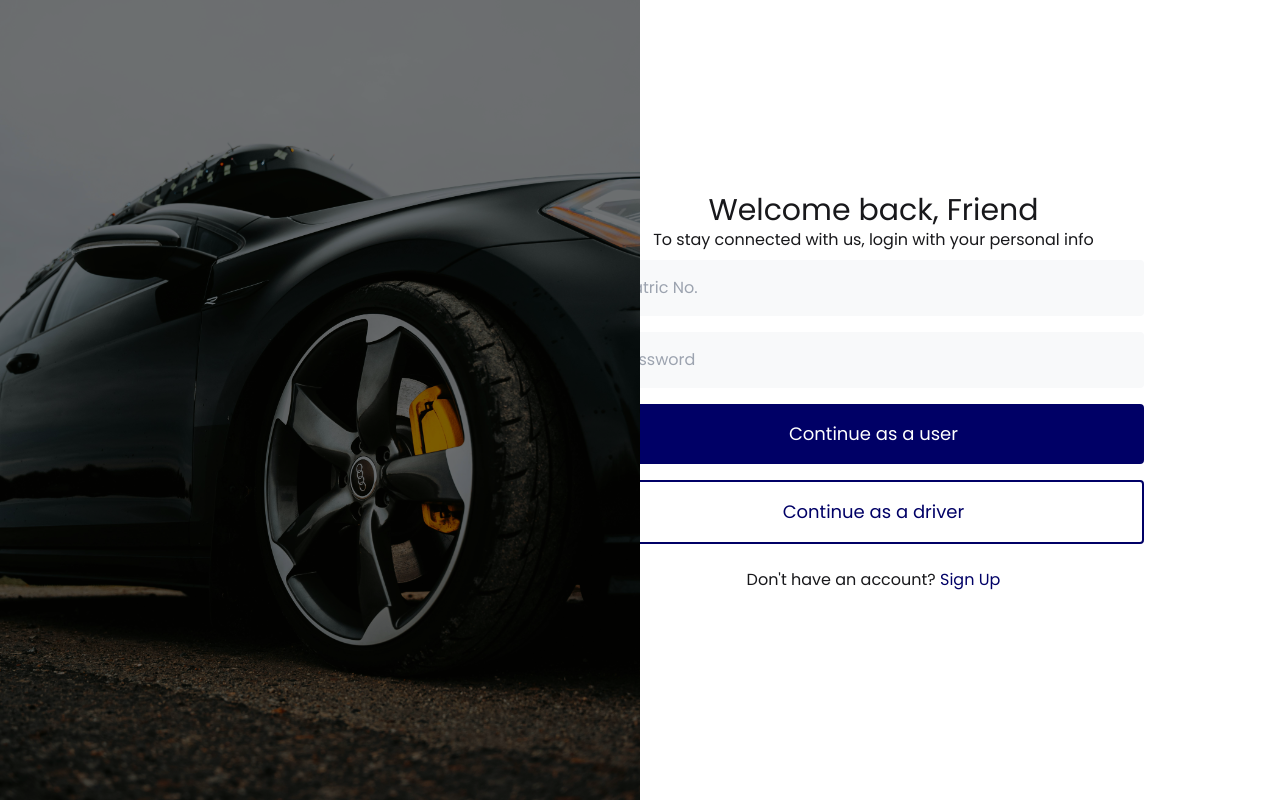
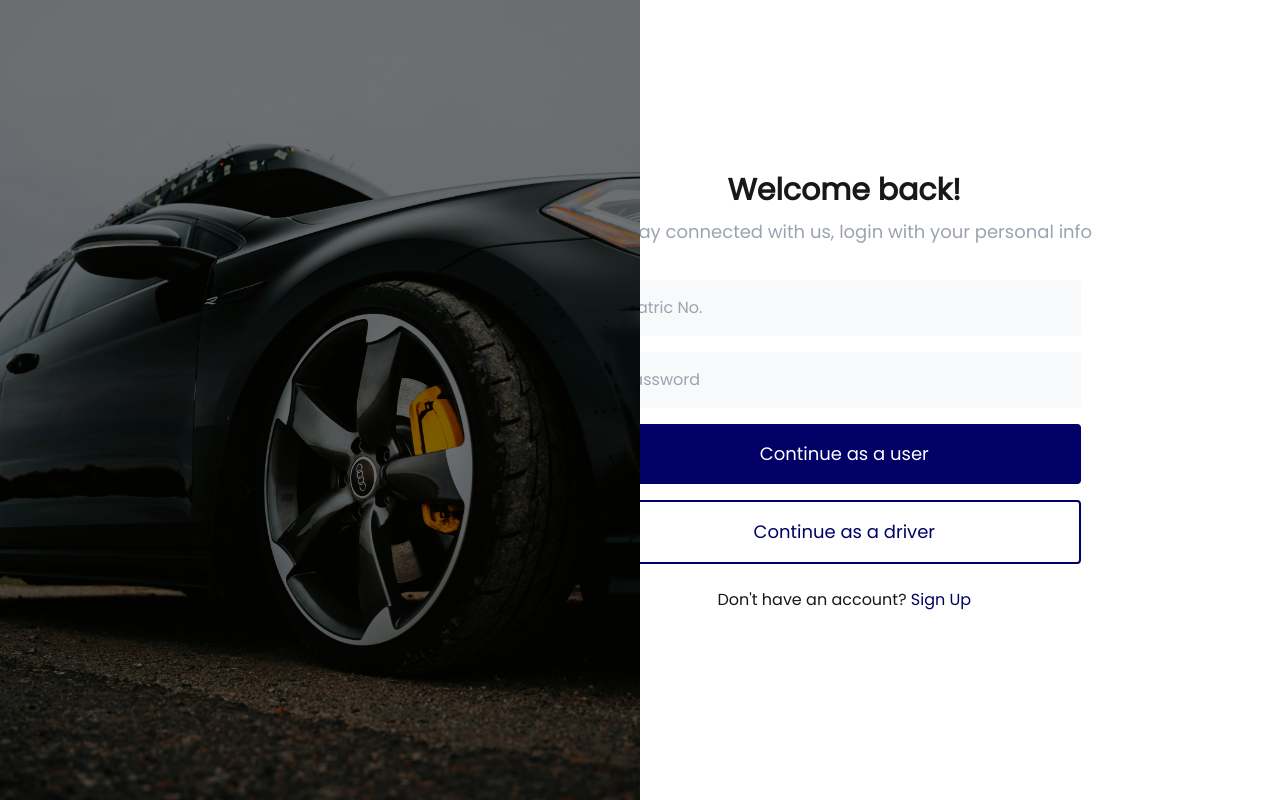
Before and after one commit to NIMIAA/run-go-frontend, a Next.js app: page /login in a window 1280 px wide. Built offline with nearby package versions, Linux system fonts and the light colour scheme.

Commit message:
update: add authl-ayout component

```diff
--- /dev/null
+++ b/app/components/layouts/authentication.tsx
@@ -0,0 +1,18 @@
+import React, { ReactNode } from "react";
+
+interface Props {
+  children: ReactNode;
+  className?: string;
+}
+export default function Authenticationlayout({ children, className }: Props) {
+  return (
+    <div
+      className={
+        "md:h-screen md:flex justify-center items-center py-6 px-6 md:px-20  " +
+        className
+      }
+    >
+      {children}
+    </div>
+  );
+}
--- a/app/login/page.tsx
+++ b/app/login/page.tsx
@@ -1,28 +1,31 @@
 import Link from "next/link";
+import Authenticationlayout from "../components/layouts/authentication";
 export default function Login() {
   return (
     <div className="md:flex">
       <div className=" w-1/2">
         <div className="md:bg-black/50 bg-blend-multiply md:bg-[url(/images/background/bg-4.jpg)] w-1/2  bg-cover bg-center bg-no-repeat bg-opacity-25 absolute inset-0"></div>
       </div>
-        <div className="h-screen flex justify-center items-center">
+      <Authenticationlayout className="">
         <div className="text-center">
-            <p className="text-3xl">Welcome back, Friend</p>
-            <p>To stay connected with us, login with your personal info</p>
+          <p className="text-3xl font-bold ">Welcome back!</p>
+          <p className="prose-lg leading-1 text-gray-400 mb-6 mt-2">
+            To stay connected with us, login with your personal info
+          </p>
           <input
             type="text"
             placeholder="Matric No."
-              className=" p-4 my-2 rounded w-2/3 bg-grey-bg focus:outline-black"
+            className=" p-4 my-2 rounded md:w-2/3 w-full bg-grey-bg focus:outline-black"
           />
           <input
             type="text"
             placeholder="Password"
-              className=" p-4 my-2 rounded w-2/3 bg-grey-bg focus:outline-black"
+            className=" p-4 my-2 rounded md:w-2/3 w-full bg-grey-bg focus:outline-black"
           />
-            <button className="bg-foreground text-background text-lg my-2 p-4 rounded w-2/3 cursor-pointer">
+          <button className="bg-foreground text-background text-lg my-2 p-4 rounded md:w-2/3 w-full cursor-pointer">
             Continue as a user
           </button>
-            <button className="text-foreground border-foreground border-rounded  border-2 text-lg my-2 p-4 rounded w-2/3 cursor-pointer">
+          <button className="text-foreground border-foreground border-rounded  border-2 text-lg my-2 p-4 rounded md:w-2/3 w-full cursor-pointer">
             Continue as a driver
           </button>
           <div className="my-4">
@@ -34,7 +37,7 @@ export default function Login() {
             </p>
           </div>
         </div>
-        </div>
+      </Authenticationlayout>
     </div>
   );
 }
--- a/app/signup/page.tsx
+++ b/app/signup/page.tsx
@@ -1,4 +1,5 @@
 import Link from "next/link";
+import Authenticationlayout from "../components/layouts/authentication";
 export default function SignupPage() {
   return (
     <div className="md:flex">
@@ -6,27 +7,29 @@ export default function SignupPage() {
         <div className="md:bg-black/30 w-1/2 md:bg-[url(/images/users-sign-up.jpg)] bg-cover bg-center bg-no-repeat bg-opacity-25 absolute inset-0"></div>
       </div>
 
-        <div className="h-screen flex justify-center items-center">
-          <div className="text-center">
-            <p className="text-3xl">Hello, Friend</p>
-            <p>Enter your details to get your journey with us started</p>
+      <Authenticationlayout>
+        <form className="text-center">
+          <p className="text-3xl font-bold">Sign up!</p>
+          <p className="prose-md leading-1 mb-12 mt-2 text-gray-400">
+            Enter your details to get your journey with us started
+          </p>
 
           <input
             type="text"
             placeholder="Full Name"
-              className="p-4 my-2 rounded w-2/3 bg-grey-bg focus:outline-black"
+            className="p-4 my-2 rounded  md:w-2/3 w-full  bg-grey-bg focus:outline-black"
           />
           <input
             type="text"
             placeholder="Matric No."
-              className=" p-4 my-2 rounded w-2/3 bg-grey-bg focus:outline-black"
+            className=" p-4 my-2 rounded  md:w-2/3 w-full  bg-grey-bg focus:outline-black"
           />
           <input
             type="text"
             placeholder="Password"
-              className=" p-4 my-2 rounded w-2/3 bg-grey-bg focus:outline-black"
+            className=" p-4 my-2 rounded  md:w-2/3 w-full  bg-grey-bg focus:outline-black"
           />
-            <button className="bg-foreground text-background text-lg my-2 p-4 rounded w-2/3 cursor-pointer">
+          <button className="bg-foreground text-background text-lg my-2 p-4 rounded  md:w-2/3 w-full  cursor-pointer">
             Sign Up
           </button>
           <div className="my-4">
@@ -37,8 +40,8 @@ export default function SignupPage() {
               </Link>
             </p>
           </div>
-          </div>
-        </div>
+        </form>
+      </Authenticationlayout>
     </div>
   );
 }
```
Lines whose indentation alone changed are shown as unchanged.
